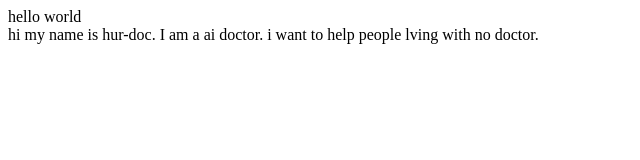
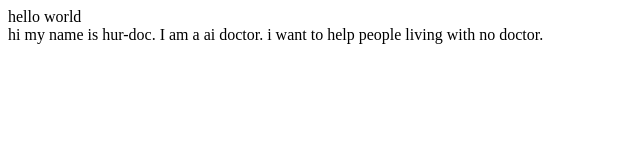
Before and after one commit to gitnamsi/aidoc, a plain HTML site: page index.html in a window 1280 px wide. Shown: the full height of the page, 0-640 px from the left. Drawn offline with Linux system fonts and the light colour scheme.

Commit message:
Update index.html

```diff
--- a/index.html
+++ b/index.html
@@ -3,5 +3,5 @@
 <body>
 hello world
  <br>
-  hi my name is hur-doc. I am a ai doctor. i want to help people lving with no doctor.
+  hi my name is hur-doc. I am a ai doctor. i want to help people living with no doctor.
 </body>
```
